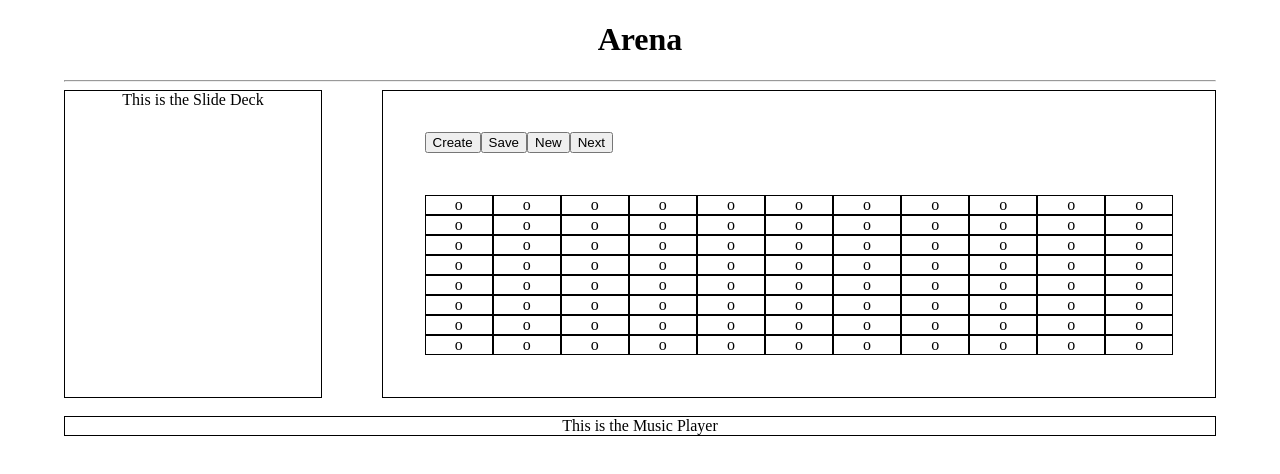
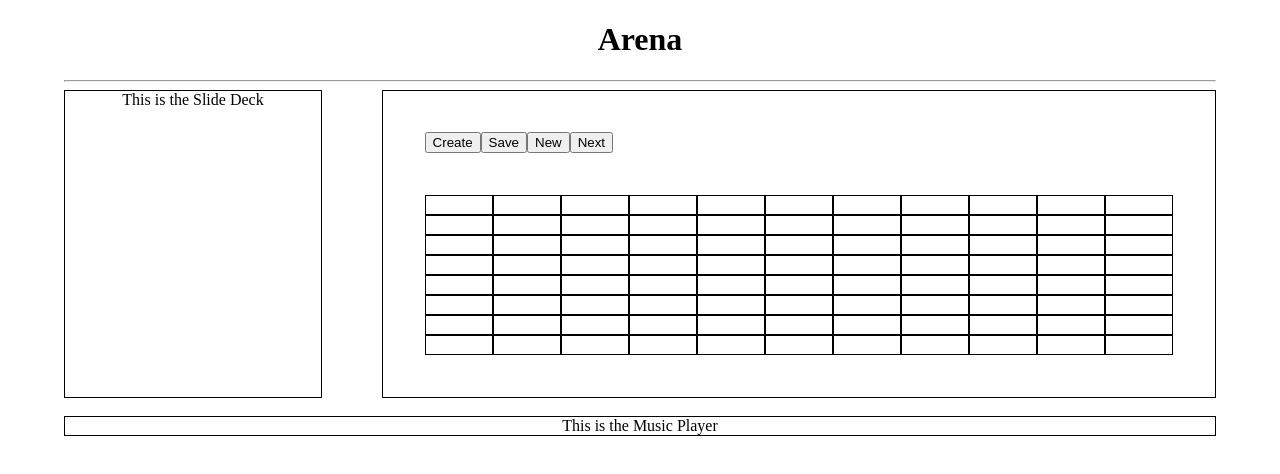
Before and after one commit to mattminwoolee/MVP-Arena, a React app: page / in a window 1280 px wide. Shown: the top 474 px of the page. Built offline with nearby package versions, Linux system fonts and the light colour scheme; the HTML template or start-up script is replaced by a standard one.

Commit message:
Set circles to appear

```diff
--- a/client/src/components/App.jsx
+++ b/client/src/components/App.jsx
@@ -8,16 +8,16 @@ class App extends React.Component {
   constructor(props) {
     super(props);
     this.state = {
-      board: [
-        [0, 0, 0, 0, 0, 0, 0, 0, 0, 0, 0],
-        [0, 0, 0, 0, 0, 0, 0, 0, 0, 0, 0],
-        [0, 0, 0, 0, 0, 0, 0, 0, 0, 0, 0],
-        [0, 0, 0, 0, 0, 0, 0, 0, 0, 0, 0],
-        [0, 0, 0, 0, 0, 0, 0, 0, 0, 0, 0],
-        [0, 0, 0, 0, 0, 0, 0, 0, 0, 0, 0],
-        [0, 0, 0, 0, 0, 0, 0, 0, 0, 0, 0],
-        [0, 0, 0, 0, 0, 0, 0, 0, 0, 0, 0],
-      ]
+      // board: [
+      //   [0, 0, 0, 0, 0, 0, 0, 0, 0, 0, 0],
+      //   [0, 0, 0, 0, 0, 0, 0, 0, 0, 0, 0],
+      //   [0, 0, 0, 0, 0, 0, 0, 0, 0, 0, 0],
+      //   [0, 0, 0, 0, 0, 0, 0, 0, 0, 0, 0],
+      //   [0, 0, 0, 0, 0, 0, 0, 0, 0, 0, 0],
+      //   [0, 0, 0, 0, 0, 0, 0, 0, 0, 0, 0],
+      //   [0, 0, 0, 0, 0, 0, 0, 0, 0, 0, 0],
+      //   [0, 0, 0, 0, 0, 0, 0, 0, 0, 0, 0],
+      // ]
     }
   }
 
@@ -30,7 +30,7 @@ class App extends React.Component {
         <hr/>
         <div className={ styles.main }>
           <SlideDeck />
-          <MainBoard board={ this.state.board }/>
+          <MainBoard />
         </div>
         <br/>
         <div className={ styles.musicPlayer}>
--- a/client/src/components/MainBoard.jsx
+++ b/client/src/components/MainBoard.jsx
@@ -22,15 +22,16 @@ class MainBoard extends React.Component {
   }
 
   handleClick(e) {
-    console.log('target', e.target);
-    let row = e.target.x;
-    let col = e.target.y;
+    console.log('event: ', e.target)
+    let row =  e.target.attributes.x.value;
+    let col =  e.target.attributes.y.value;
     var newBoard = this.state.mainBoard;
     newBoard[row][col] = 1;
+    console.log('newBoard: ', newBoard);
 
-    this.setState = {
+    this.setState({
       mainBoard: newBoard,
-    }
+    });
   }
 
   render() {
@@ -40,8 +41,9 @@ class MainBoard extends React.Component {
           <ButtonPanel />
         </div>
         <div className={ styles.gridBoard }>
-          {this.props.board.map( (row, rowIndex) => row.map( (position, colIndex) => <Position
+          {this.state.mainBoard.map( (row, rowIndex) => row.map( (positionValue, colIndex) => <Position
           key={`${rowIndex}&${colIndex}`}
+          value={positionValue}
           x={rowIndex}
           y={colIndex}
           handleClick={this.handleClick}
--- a/client/src/components/Position.jsx
+++ b/client/src/components/Position.jsx
@@ -8,11 +8,17 @@ class Position extends React.Component {
 
   render() {
     return(
-      <div className={ styles.position }
-      x={this.props.x}
-      y={this.props.y}
-      onClick={this.props.handleClick}>
-        o
+      <div className={ styles.position }>
+        {
+          this.props.value == 1
+          ? (<div>O</div>)
+          : (<div
+              value={this.props.value}
+              x={this.props.x}
+              y={this.props.y}
+              onClick={this.props.handleClick}>&nbsp;
+              </div>)
+        }
       </div>
     )
   };
```
Also changed, not shown: 1 other file (tests, documents, lock files or other folders).
